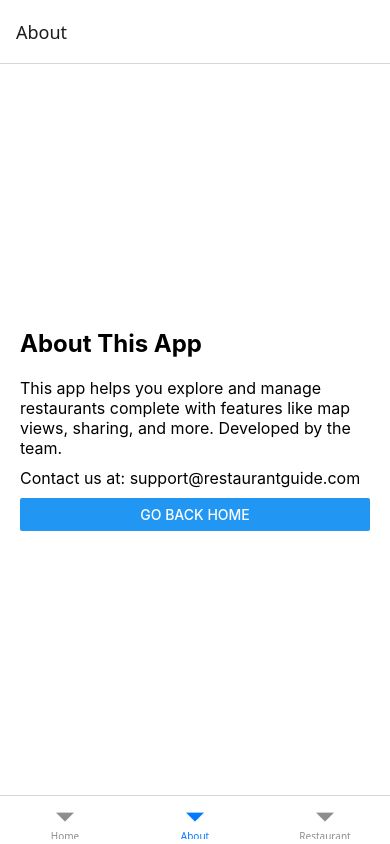
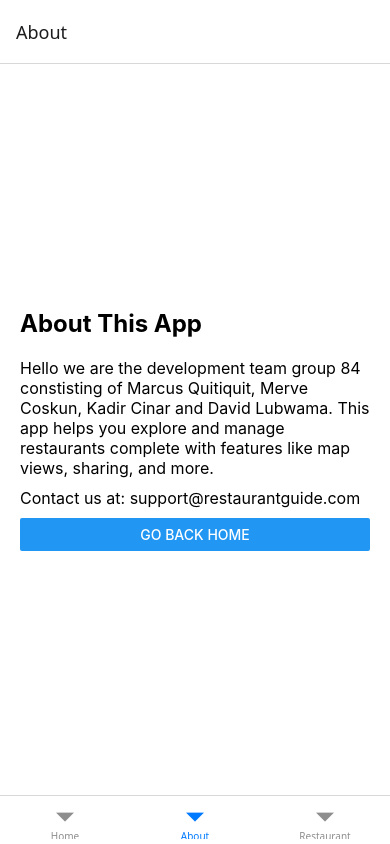
Before and after one commit to Marcq04/Group84_COMP3074, a React Native app: screen /About in a window 390 px wide. Built offline with nearby package versions, Linux system fonts and the light colour scheme.

Commit message:
Edited About screen

```diff
--- a/components/AboutScreen.js
+++ b/components/AboutScreen.js
@@ -6,7 +6,7 @@ export default function AboutScreen({navigation}) {
     <View style={styles.container}>
       <Text style={styles.title}>About This App</Text>
       <Text style={styles.text}>
-        This app helps you explore and manage restaurants complete with features like map views, sharing, and more. Developed by the team.
+        Hello we are the development team group 84 constisting of Marcus Quitiquit, Merve Coskun, Kadir Cinar and David Lubwama. This app helps you explore and manage restaurants complete with features like map views, sharing, and more.
       </Text>
       <Text style={styles.text}>Contact us at: support@restaurantguide.com</Text>
       <Button title="Go Back Home" onPress={() => navigation.navigate('Home')} />
```
